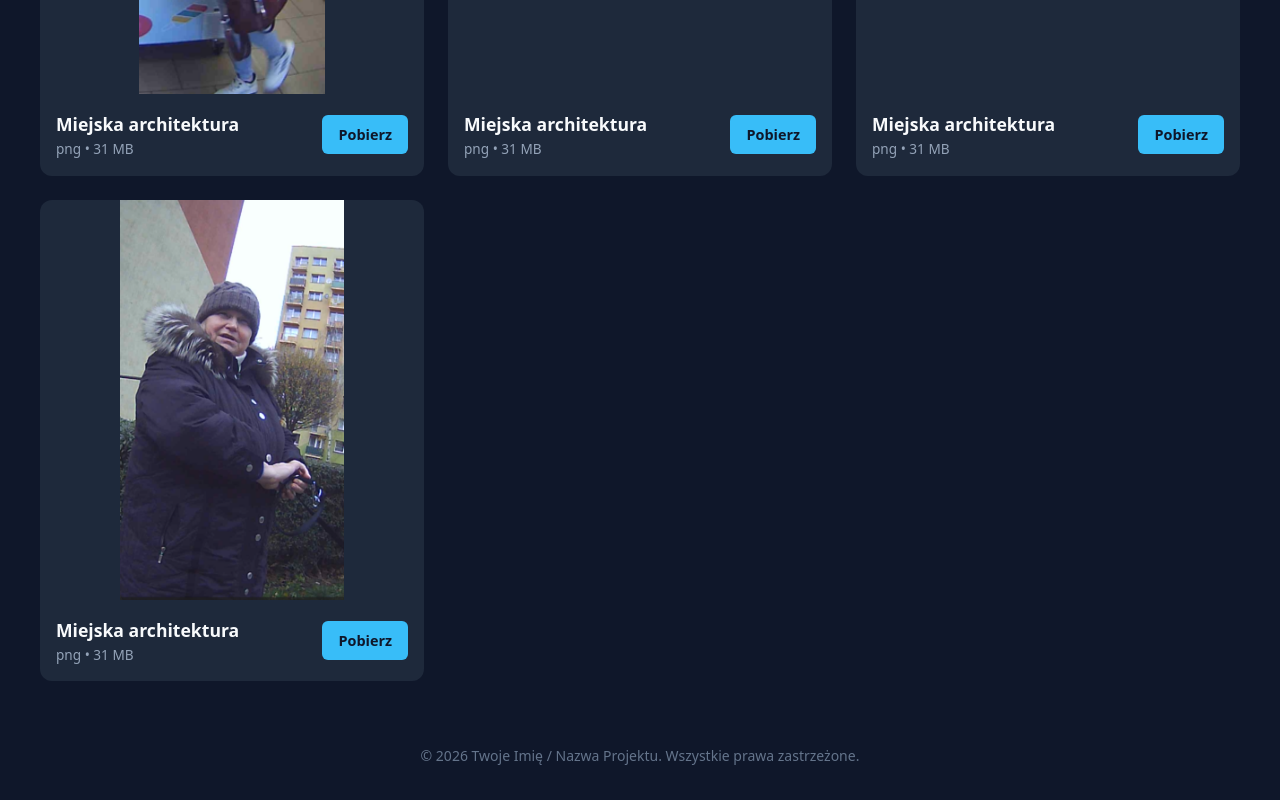
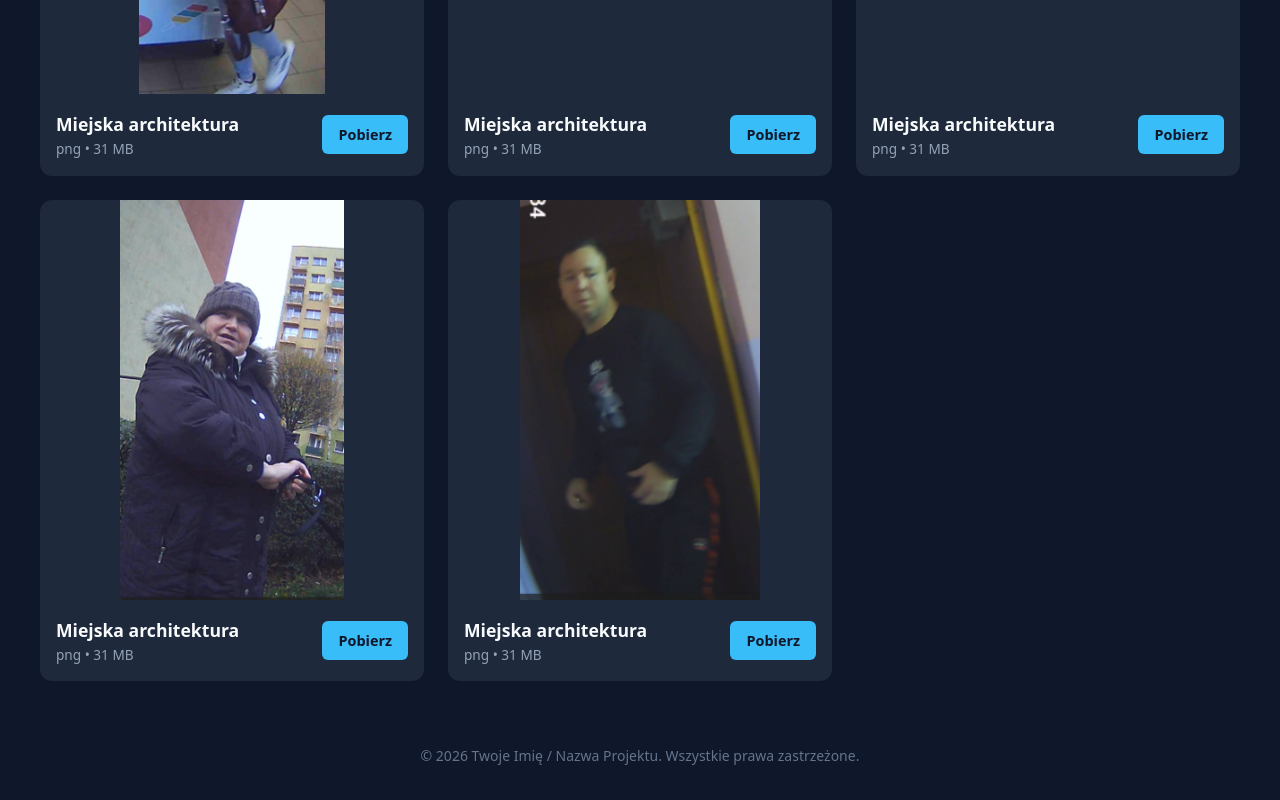
Before and after one commit to KRECHABO/zdjecia_na_stronie, a plain HTML site: page index.html in a window 1280 px wide. Shown: the part 1041-1841 px from the top of the page. Drawn offline with Linux system fonts and the light colour scheme.

Commit message:
nowe zdjecie

```diff
--- a/index.html
+++ b/index.html
@@ -222,7 +222,17 @@
   </article>
 
 
-
+  <!-- KARTA ZDJĘCIA 9 -->
+  <article class="photo-card">
+    <img src="zdjecia/Zrzut ekranu 2026-10-03 144058.png" alt="Nowoczesna architektura" loading="lazy">
+    <div class="photo-info">
+      <div class="photo-details">
+        <h2>Miejska architektura</h2>
+        <p>png • 31 MB</p>
+      </div>
+      <a href="zdjecia/Zrzut ekranu 2026-10-03 144058.png" download="miejska-architektura.jpg" class="download-btn">Pobierz</a>
+    </div>
+  </article>
 
 
 
```
